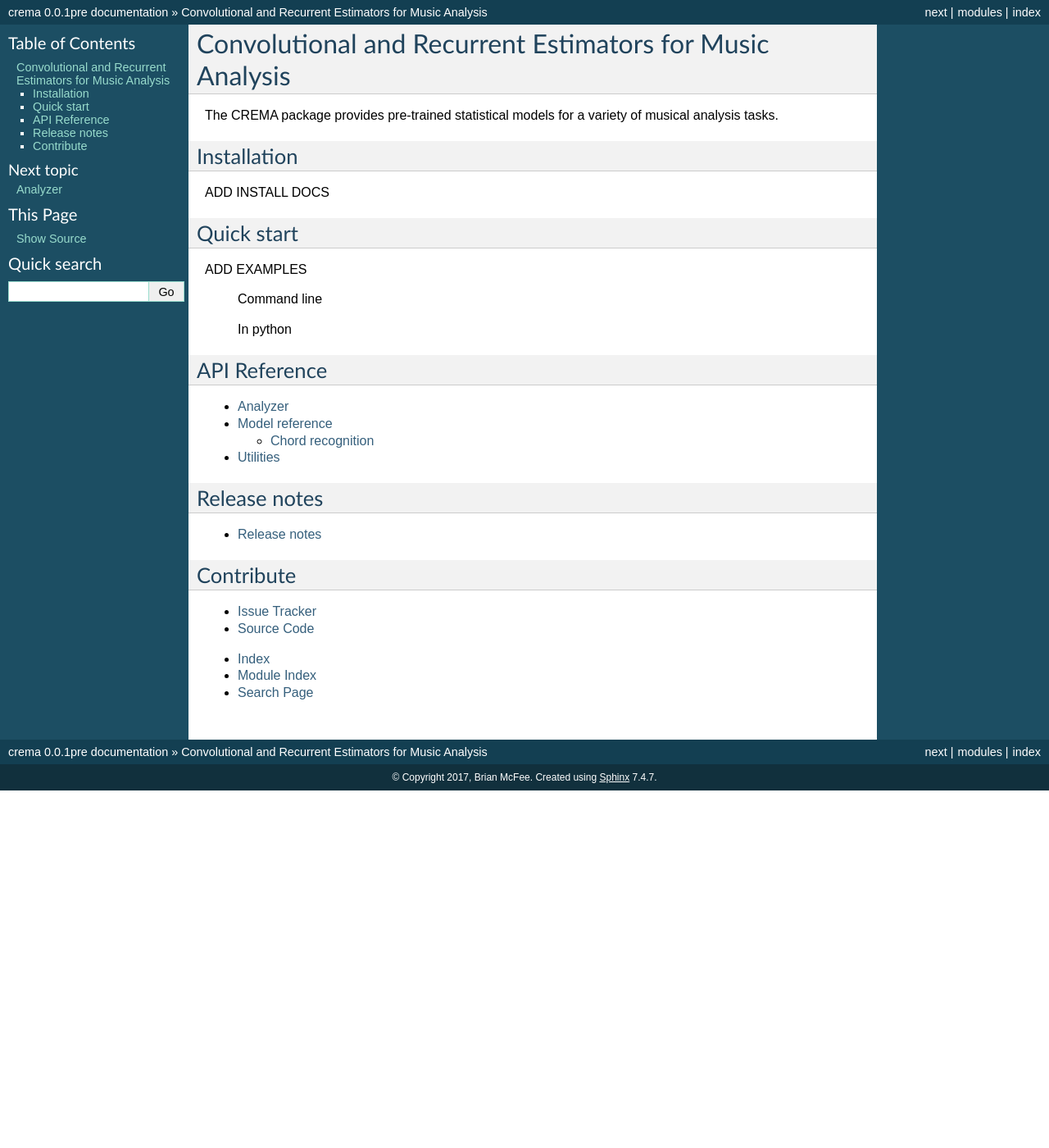
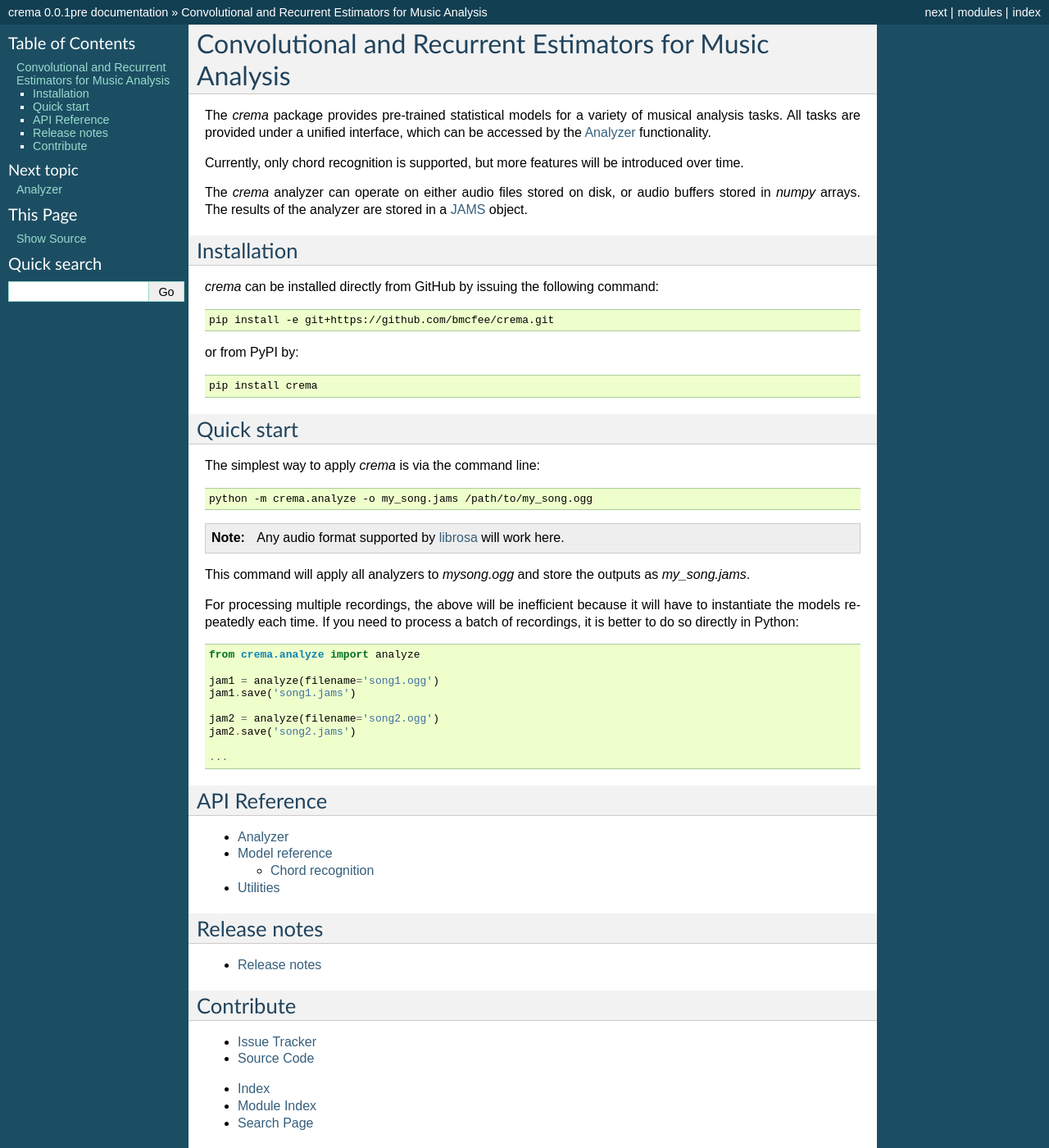
Before and after one commit to bmcfee/crema, a Sphinx documentation site: the page built from docs/index.rst, in a window 1280 px wide and 1400 px high. Shown: the whole window at 82% size. Built offline with Sphinx 7.4.7, drawn with Linux system fonts in a browser that asks for light colours.

Commit message:
expanded documentation

```diff
--- a/docs/index.rst
+++ b/docs/index.rst
@@ -12,24 +12,64 @@
 Convolutional and Recurrent Estimators for Music Analysis
 =========================================================
 
-The CREMA package provides pre-trained statistical models for a variety of musical analysis tasks.
+The `crema` package provides pre-trained statistical models for a variety of musical analysis tasks.
+All tasks are provided under a unified interface, which can be accessed by the :ref:`analyze`
+functionality.
 
+Currently, only chord recognition is supported, but more features will be introduced over
+time.
+
+The `crema` analyzer can operate on either audio files stored on disk, or audio buffers
+stored in `numpy` arrays.
+The results of the analyzer are stored in a `JAMS <https://jams.readthedocs.org/>`_ object.
 
 
 Installation
 ------------
 
-ADD INSTALL DOCS
+`crema` can be installed directly from GitHub by issuing the following command:
 
+.. code:: shell
+
+    pip install -e git+https://github.com/bmcfee/crema.git
+
+or from PyPI by:
+
+.. code:: shell
+
+    pip install crema
 
 Quick start
 -----------
 
-ADD EXAMPLES
+The simplest way to apply `crema` is via the command line:
 
-    Command line
+.. code:: shell
 
-    In python
+    python -m crema.analyze -o my_song.jams /path/to/my_song.ogg
+
+.. note::
+    Any audio format supported by `librosa <https://librosa.github.io/>`_ will work here.
+
+This command will apply all analyzers to `mysong.ogg` and store the outputs as
+`my_song.jams`.
+
+For processing multiple recordings, the above will be inefficient because it will have to
+instantiate the models repeatedly each time.
+If you need to process a batch of recordings, it is better to do so directly in Python:
+
+.. code:: python
+
+    from crema.analyze import analyze
+
+    jam1 = analyze(filename='song1.ogg')
+    jam1.save('song1.jams')
+
+    jam2 = analyze(filename='song2.ogg')
+    jam2.save('song2.jams')
+
+    ...
+
 
 API Reference
 -------------
```
